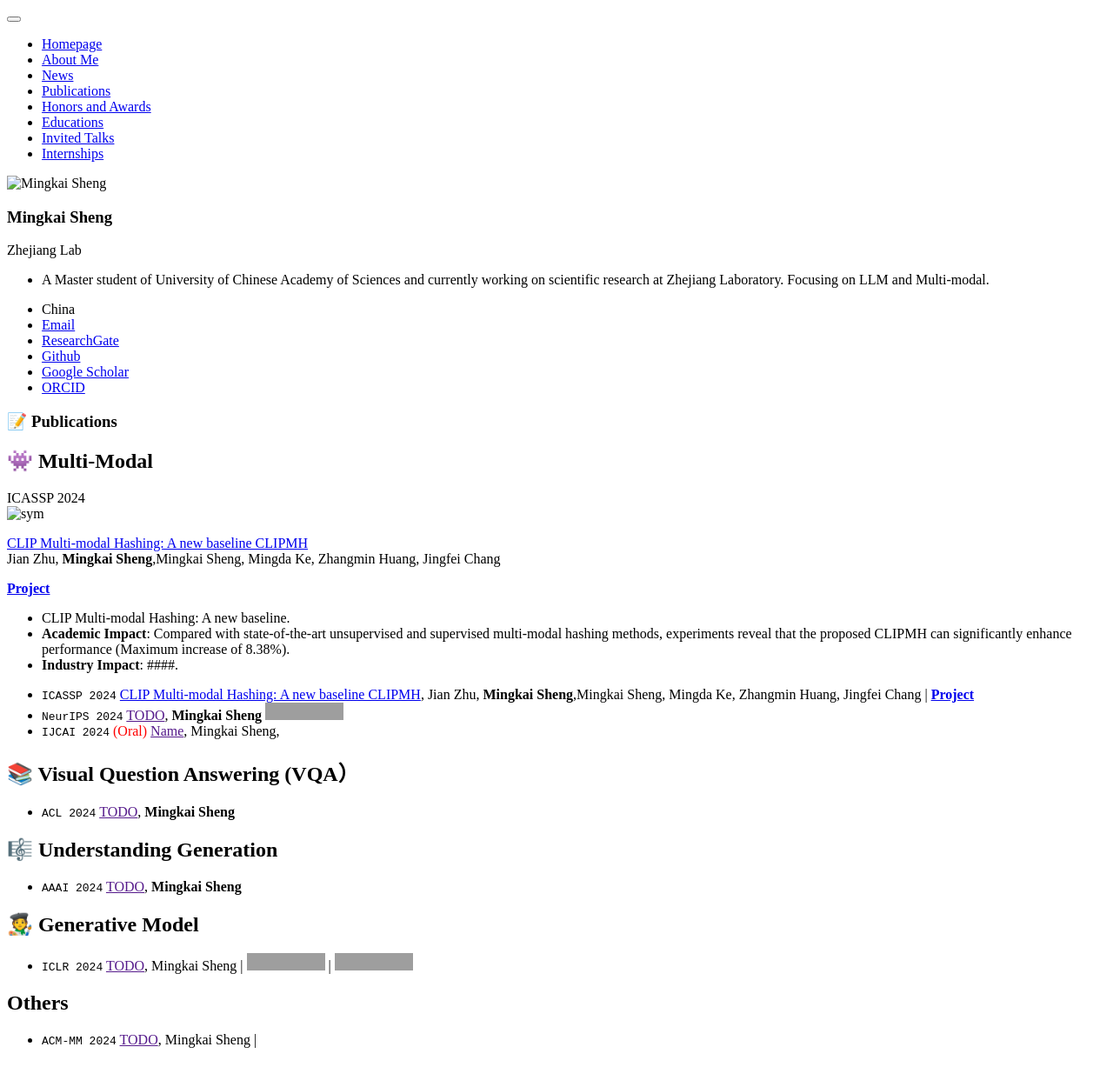
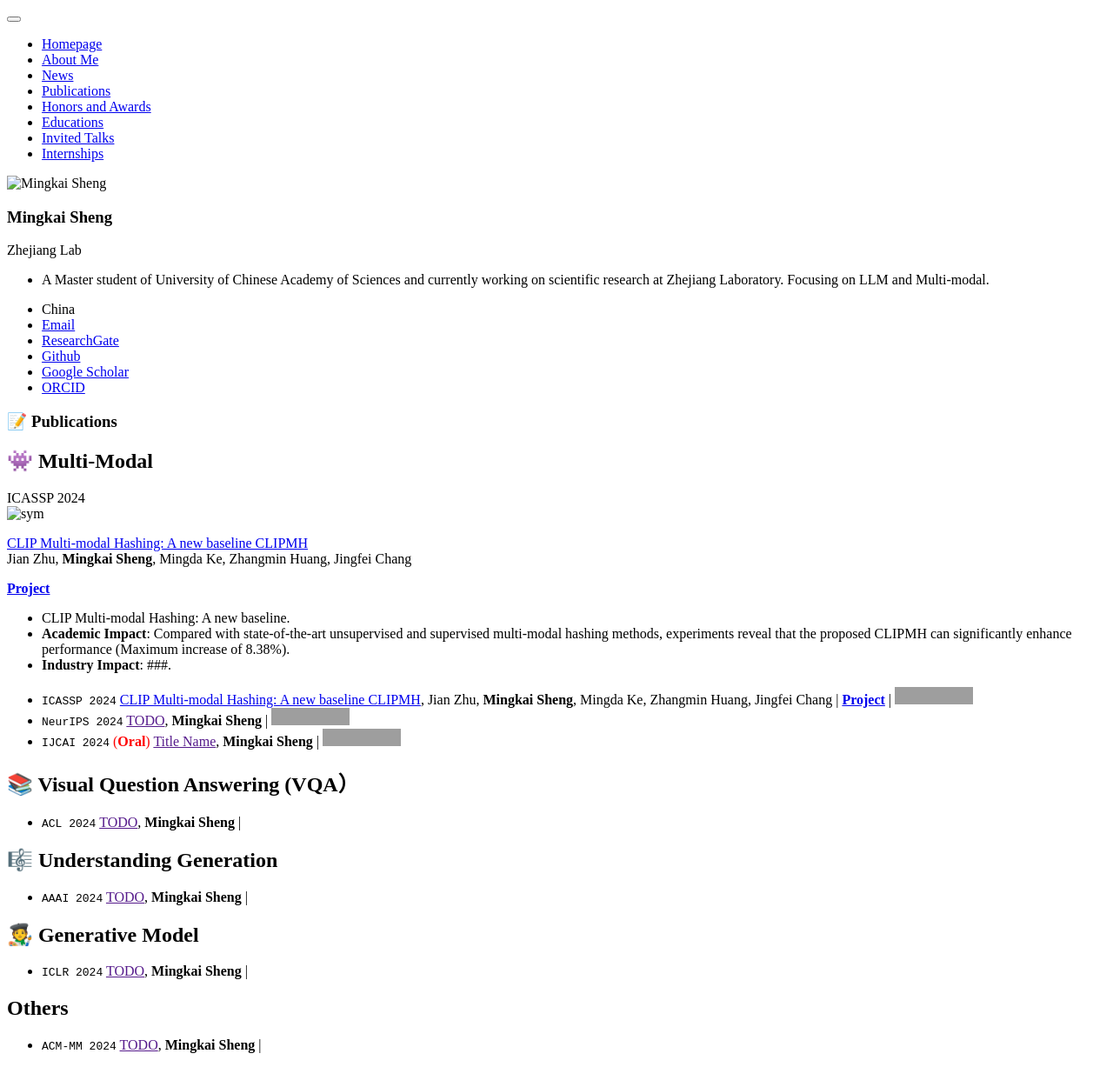
Before and after one commit to MingkaiSheng/mingkaisheng.github.io, a Jekyll site: the page built from _pages/includes/pub.md, in a window 1280 px wide. Shown: the whole page at 87% size. Built offline with Jekyll 4.4.1, drawn with Linux system fonts in a browser that asks for light colours; our own code applies the rules of GitHub Pages for plain Markdown files; grey boxes are pictures that could not be loaded.

Commit message:
modify cites

```diff
--- a/_pages/includes/pub.md
+++ b/_pages/includes/pub.md
@@ -7,28 +7,28 @@
 <div class='paper-box-text' markdown="1">
 
 [CLIP Multi-modal Hashing: A new baseline CLIPMH](https://arxiv.org/pdf/2308.11797.pdf) \\
-Jian Zhu, **Mingkai Sheng**,Mingkai Sheng, Mingda Ke, Zhangmin Huang, Jingfei Chang
+Jian Zhu, **Mingkai Sheng**, Mingda Ke, Zhangmin Huang, Jingfei Chang
 
 [**Project**](https://github.com/HackerHyper/CLIPMH) <strong><span class='show_paper_citations' data='4FA6C0AAAAAJ:qjMakFHDy7sC'></span></strong>
 
 - CLIP Multi-modal Hashing: A new baseline.
 - **Academic Impact**: Compared with state-of-the-art unsupervised and supervised multi-modal hashing methods, experiments reveal that the proposed CLIPMH can significantly enhance performance (Maximum increase of 8.38%).
-- **Industry Impact**: ####.
+- **Industry Impact**: ###.
 </div>
 </div>
 
-- ``ICASSP 2024`` [CLIP Multi-modal Hashing: A new baseline CLIPMH](https://arxiv.org/pdf/2308.11797.pdf), Jian Zhu, **Mingkai Sheng**,Mingkai Sheng, Mingda Ke, Zhangmin Huang, Jingfei Chang \| [**Project**](https://speechresearch.github.io/denoispeech/)
-- `NeurIPS 2024` [TODO](), **Mingkai Sheng** [![](https://img.shields.io/github/stars/Zain-Jiang/Dict-TTS?style=social&label=Code+Stars)](https://github.com/Zain-Jiang/Dict-TTS)
-- ``IJCAI 2024`` <span style="color:red">(Oral)</span> [Name](), Mingkai Sheng,
+- ``ICASSP 2024`` [CLIP Multi-modal Hashing: A new baseline CLIPMH](https://arxiv.org/pdf/2308.11797.pdf), Jian Zhu, **Mingkai Sheng**, Mingda Ke, Zhangmin Huang, Jingfei Chang \| [**Project**](https://speechresearch.github.io/denoispeech/) \| [![PWC](https://img.shields.io/endpoint.svg?url=https://paperswithcode.com/badge/pseudo-numerical-methods-for-diffusion-models-1/image-generation-on-celeba-64x64)](https://paperswithcode.com/sota/image-generation-on-celeba-64x64?p=pseudo-numerical-methods-for-diffusion-models-1)
+- `NeurIPS 2024` [TODO](), **Mingkai Sheng** \| [![](https://img.shields.io/github/stars/Zain-Jiang/Dict-TTS?style=social&label=Code+Stars)](https://github.com/Zain-Jiang/Dict-TTS)
+- ``IJCAI 2024`` <span style="color:red">(**Oral**)</span> [Title Name](), **Mingkai Sheng** \| [![](https://img.shields.io/github/stars/luping-liu/PNDM?style=social&label=Code+Stars)](https://github.com/luping-liu/PNDM)
 
 ## 📚 Visual Question Answering (VQA）
-- ``ACL 2024`` [TODO](), **Mingkai Sheng**
+- ``ACL 2024`` [TODO](), **Mingkai Sheng** \|
 
 ## 🎼 Understanding Generation
-- ``AAAI 2024`` [TODO](), **Mingkai Sheng**
+- ``AAAI 2024`` [TODO](), **Mingkai Sheng** \|
 
 ## 🧑‍🎨 Generative Model
-- ``ICLR 2024`` [TODO](), Mingkai Sheng \| [![](https://img.shields.io/github/stars/luping-liu/PNDM?style=social&label=Code+Stars)](https://github.com/luping-liu/PNDM) \| [![PWC](https://img.shields.io/endpoint.svg?url=https://paperswithcode.com/badge/pseudo-numerical-methods-for-diffusion-models-1/image-generation-on-celeba-64x64)](https://paperswithcode.com/sota/image-generation-on-celeba-64x64?p=pseudo-numerical-methods-for-diffusion-models-1)
+- ``ICLR 2024`` [TODO](), **Mingkai Sheng** \|
 
 ## Others
-- ``ACM-MM 2024`` [TODO](), Mingkai Sheng \|
+- ``ACM-MM 2024`` [TODO](), **Mingkai Sheng** \|
```
